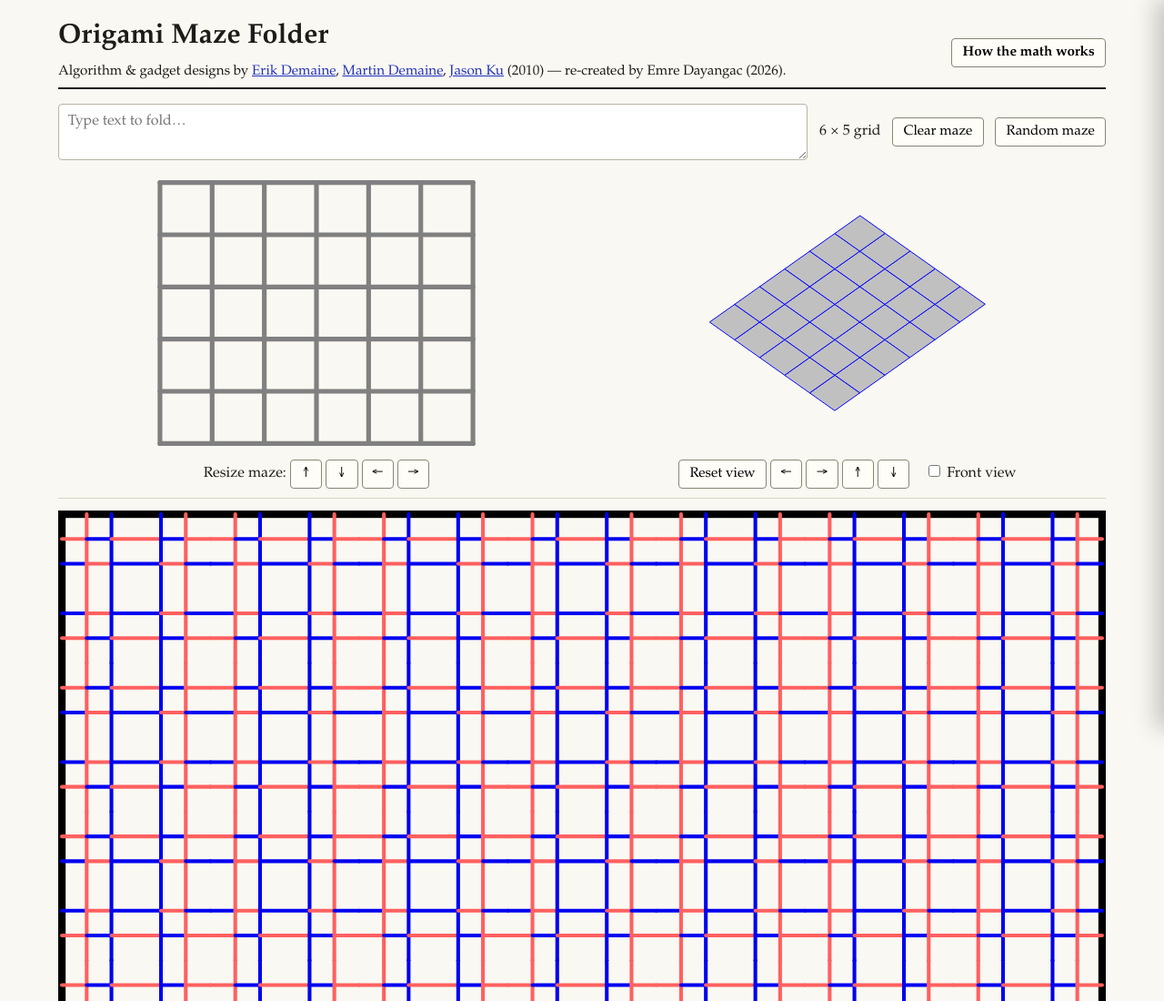
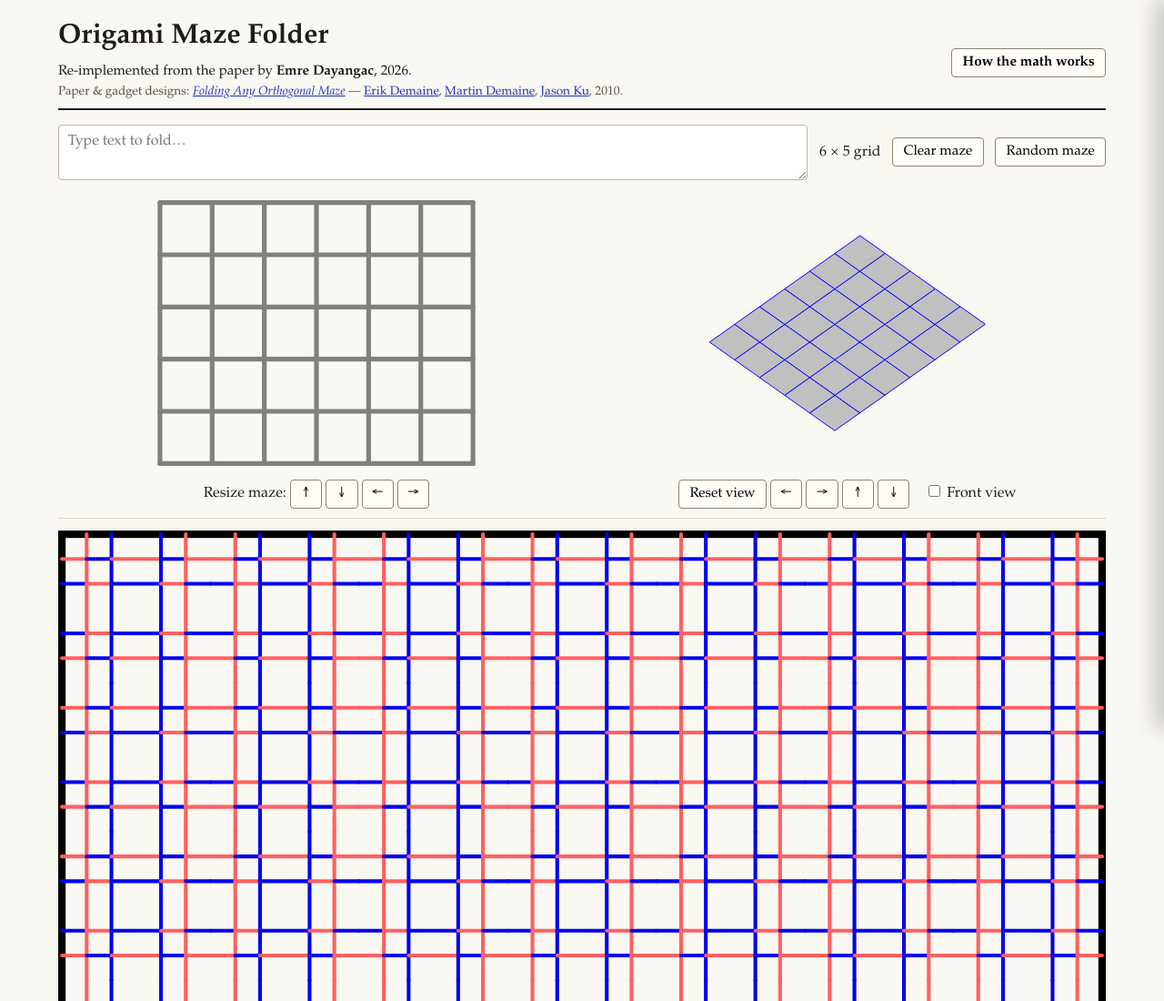
Before and after one commit to dayangac/folding-maze, a website built with Vite: page index.html in a window 1280 px wide. Shown: the top 1100 px of the page at 91% size. Built offline with nearby package versions, Linux system fonts and the light colour scheme.

Commit message:
autosave: 2026-07-05 16:43

```diff
--- a/index.html
+++ b/index.html
@@ -9,12 +9,15 @@
     <header class="noprint">
       <div>
         <h1>Origami Maze Folder</h1>
-        <p class="byline">
-          Algorithm &amp; gadget designs by
-          <a href="https://erikdemaine.org/">Erik Demaine</a>,
+        <p class="byline">Re-implemented from the paper by <b>Emre Dayangac</b>, 2026.</p>
+        <p class="byline reference">
+          Paper &amp; gadget designs:
+          <a href="https://erikdemaine.org/papers/MazeFolding_Origami5/"
+            ><em>Folding Any Orthogonal Maze</em></a
+          >
+          &mdash; <a href="https://erikdemaine.org/">Erik Demaine</a>,
           <a href="https://martindemaine.org/">Martin Demaine</a>,
-          <a href="https://jasonku.mit.edu/">Jason Ku</a> (2010) &mdash;
-          re-created by Emre Dayangac (2026).
+          <a href="https://jasonku.mit.edu/">Jason Ku</a>, 2010.
         </p>
       </div>
       <button id="mathBtn" class="math-btn" aria-controls="mathDrawer" aria-expanded="false">
--- a/src/style.css
+++ b/src/style.css
@@ -38,8 +38,14 @@ header h1 {
 }
 
 .byline {
-  margin: 0 0 0.4rem;
+  margin: 0 0 0.15rem;
   font-size: 0.95rem;
+}
+
+.byline.reference {
+  font-size: 0.85rem;
+  color: #55524a;
+  margin-bottom: 0.4rem;
 }
 
 .input-row {
```
